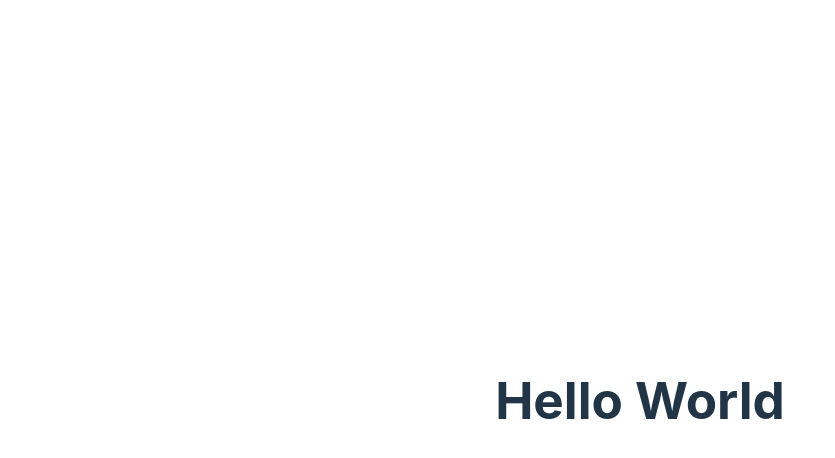
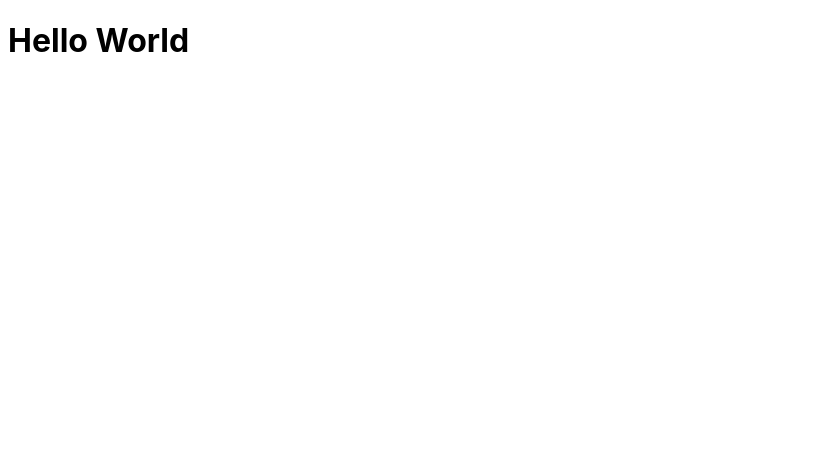
Before and after one commit to wanted-9th-3team/pre-onboarding-9th-4-03, a React (Vite) app: page / in a window 1280 px wide. Shown: the top 458 px of the page, without its empty margins (0-835 px from the left). Built offline with nearby package versions, Linux system fonts and the light colour scheme.

Commit message:
feat: 초기 폴더구조 및 라이브러리 셋팅

```diff
--- a/package.json
+++ b/package.json
@@ -13,6 +13,7 @@
     "lint": "eslint --cache ."
   },
   "dependencies": {
+    "axios": "^1.3.4",
     "react": "^18.2.0",
     "react-dom": "^18.2.0",
     "react-router-dom": "^6.8.2"
--- a/src/App.css
+++ b/src/App.css
@@ -1,6 +1,4 @@
 #root {
-  max-width: 1280px;
-  margin: 0 auto;
-  padding: 2rem;
-  text-align: center;
+  margin: 0;
+  box-sizing: border-box;
 }
--- /dev/null
+++ b/src/Type.ts
@@ -0,0 +1,4 @@
+export interface Ttable {
+  id: string
+  value: number
+}
--- a/src/index.css
+++ b/src/index.css
@@ -1,69 +1,8 @@
 :root {
   font-family: Inter, system-ui, Avenir, Helvetica, Arial, sans-serif;
-  line-height: 1.5;
-  font-weight: 400;
-
-  color-scheme: light dark;
-  color: rgba(255, 255, 255, 0.87);
-  background-color: #242424;
-
   font-synthesis: none;
   text-rendering: optimizeLegibility;
   -webkit-font-smoothing: antialiased;
   -moz-osx-font-smoothing: grayscale;
   -webkit-text-size-adjust: 100%;
 }
-
-a {
-  font-weight: 500;
-  color: #646cff;
-  text-decoration: inherit;
-}
-a:hover {
-  color: #535bf2;
-}
-
-body {
-  margin: 0;
-  display: flex;
-  place-items: center;
-  min-width: 320px;
-  min-height: 100vh;
-}
-
-h1 {
-  font-size: 3.2em;
-  line-height: 1.1;
-}
-
-button {
-  border-radius: 8px;
-  border: 1px solid transparent;
-  padding: 0.6em 1.2em;
-  font-size: 1em;
-  font-weight: 500;
-  font-family: inherit;
-  background-color: #1a1a1a;
-  cursor: pointer;
-  transition: border-color 0.25s;
-}
-button:hover {
-  border-color: #646cff;
-}
-button:focus,
-button:focus-visible {
-  outline: 4px auto -webkit-focus-ring-color;
-}
-
-@media (prefers-color-scheme: light) {
-  :root {
-    color: #213547;
-    background-color: #ffffff;
-  }
-  a:hover {
-    color: #747bff;
-  }
-  button {
-    background-color: #f9f9f9;
-  }
-}
```
Also changed, not shown: src/apis/TableApi.ts/index.ts (added, +13 -0 lines), src/components/pagination/index.tsx (added, +7 -0 lines), src/utils/util.ts (added, +16 -0 lines), src/pages/Home/index.tsx (renamed from src/pages/Home.tsx), src/pages/NotFound/index.tsx (renamed from src/pages/NotFound.tsx), 1 other file (tests, documents, lock files or other folders).
